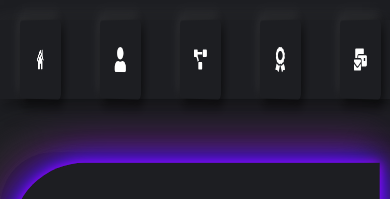
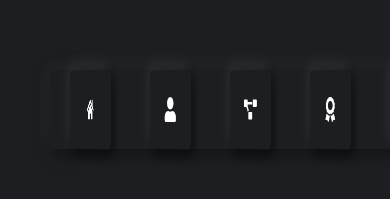
Before and after one commit to LucianoRp1/portafolio, a React (Create React App) app in the folder client/: page /home in a window 390 px wide. Shown: the top 199 px of the page. Built offline with nearby package versions, Linux system fonts and the light colour scheme.

Commit message:
nav responsive

```diff
--- a/client/src/Components/home/home.css
+++ b/client/src/Components/home/home.css
@@ -19,3 +19,18 @@ padding: 20px;
 		justify-content: center;
 padding: 20px;
 }
+
+.responsiveNav{
+
+}
+@media(max-width: 650px) {
+    .responsiveNav  {
+    	position: relative;
+      display: flex;
+       height: max-content;
+       width: max-content;
+       justify-content: center;
+ margin: 50px;
+    }
+
+}
```
